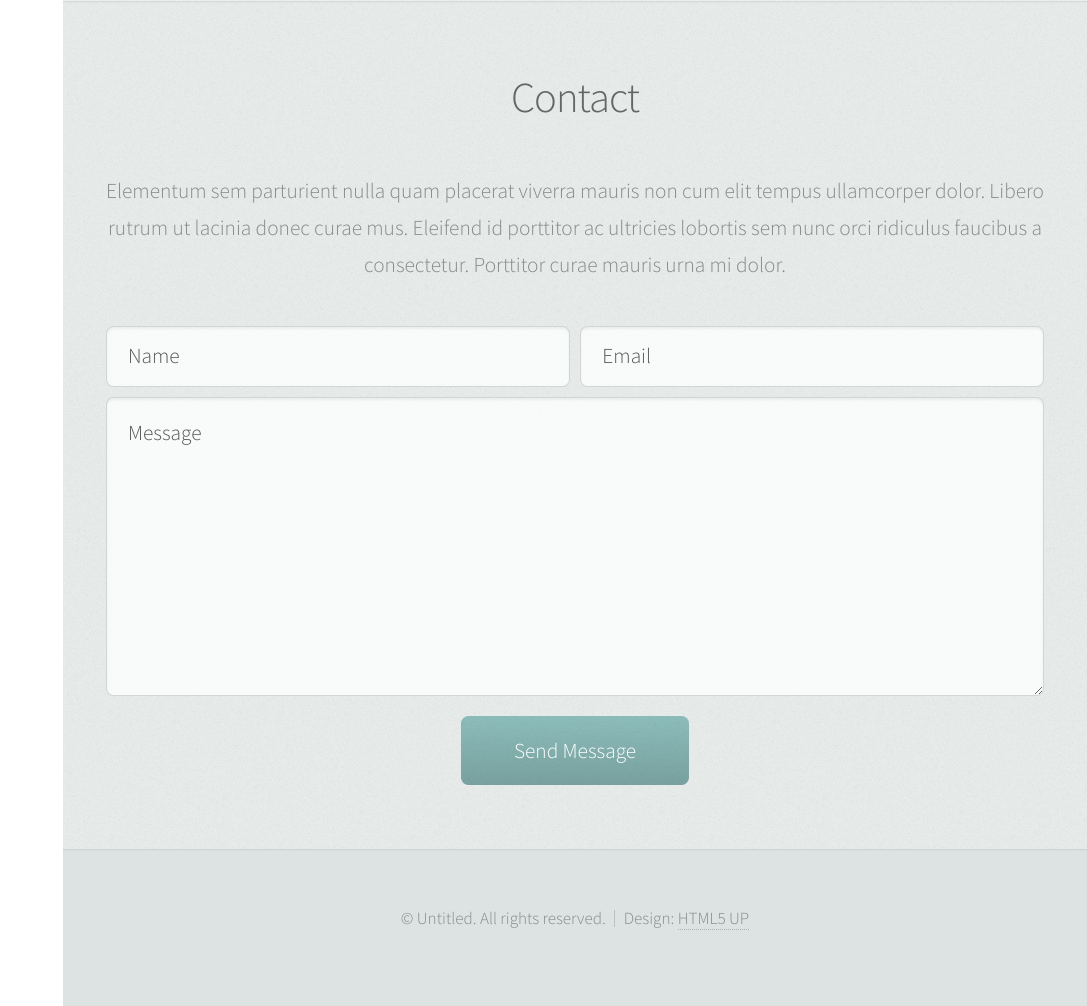
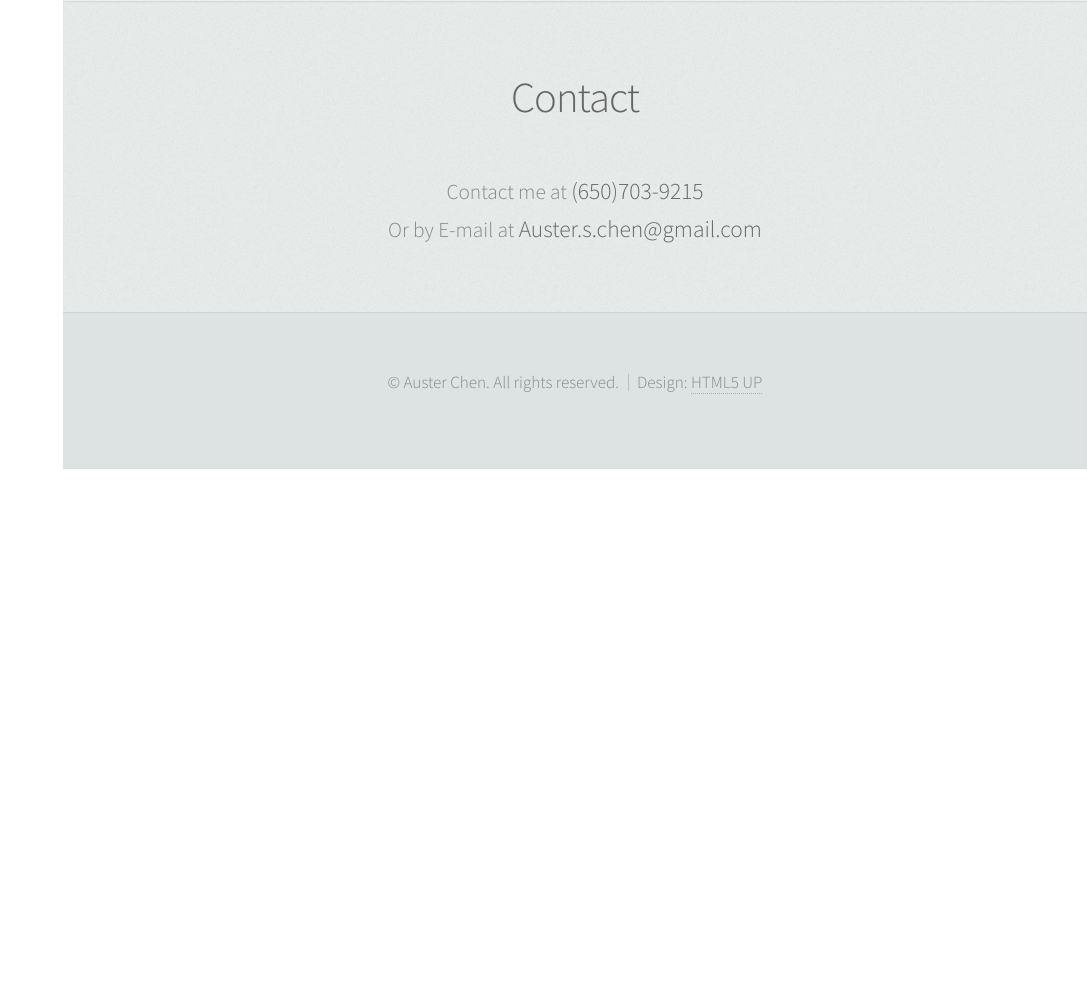
Before and after one commit to Teaflavored/AusterChen, a Rails app: page / in a window 1280 px wide. Shown: the part 2120-3126 px from the top of the page, without its empty margins (193-1280 px from the left). After the commit the page ends 2589 px from the top, so only its background shows below. Run offline with Rails 7, Linux system fonts and the light colour scheme; style sheets or scripts are compiled from the project's sources; some libraries are stand-ins or nearby versions.

Commit message:
fixed contact me section

```diff
--- a/app/views/static_pages/index.html.erb
+++ b/app/views/static_pages/index.html.erb
@@ -155,12 +155,11 @@
 					<h2>Contact</h2>
 				</header>
 
-				<p>Elementum sem parturient nulla quam placerat viverra
-				mauris non cum elit tempus ullamcorper dolor. Libero rutrum ut lacinia
-				donec curae mus. Eleifend id porttitor ac ultricies lobortis sem nunc
-				orci ridiculus faucibus a consectetur. Porttitor curae mauris urna mi dolor.</p>
+				<p>Contact me at <strong style="color=#000000; font-size:1.1em;">(650)703-9215</strong><br>
+					Or by E-mail at <strong style="color=#000000; font-size:1.1em;">Auster.s.chen@gmail.com</strong>
+				</p>
 
-				<form method="post" action="#">
+				<!-- <form method="post" action="#">
 					<div class="row 50%">
 						<div class="6u"><input type="text" name="name" placeholder="Name" /></div>
 						<div class="6u"><input type="text" name="email" placeholder="Email" /></div>
@@ -175,7 +174,7 @@
 							<input type="submit" value="Send Message" />
 						</div>
 					</div>
-				</form>
+				</form> -->
 
 			</div>
 		</section>
@@ -187,7 +186,7 @@
 
 	<!-- Copyright -->
 		<ul class="copyright">
-			<li>&copy; Untitled. All rights reserved.</li><li>Design: <a href="http://html5up.net">HTML5 UP</a></li>
+			<li>&copy; Auster Chen. All rights reserved.</li><li>Design: <a href="http://html5up.net">HTML5 UP</a></li>
 		</ul>
 
 </div>
```
